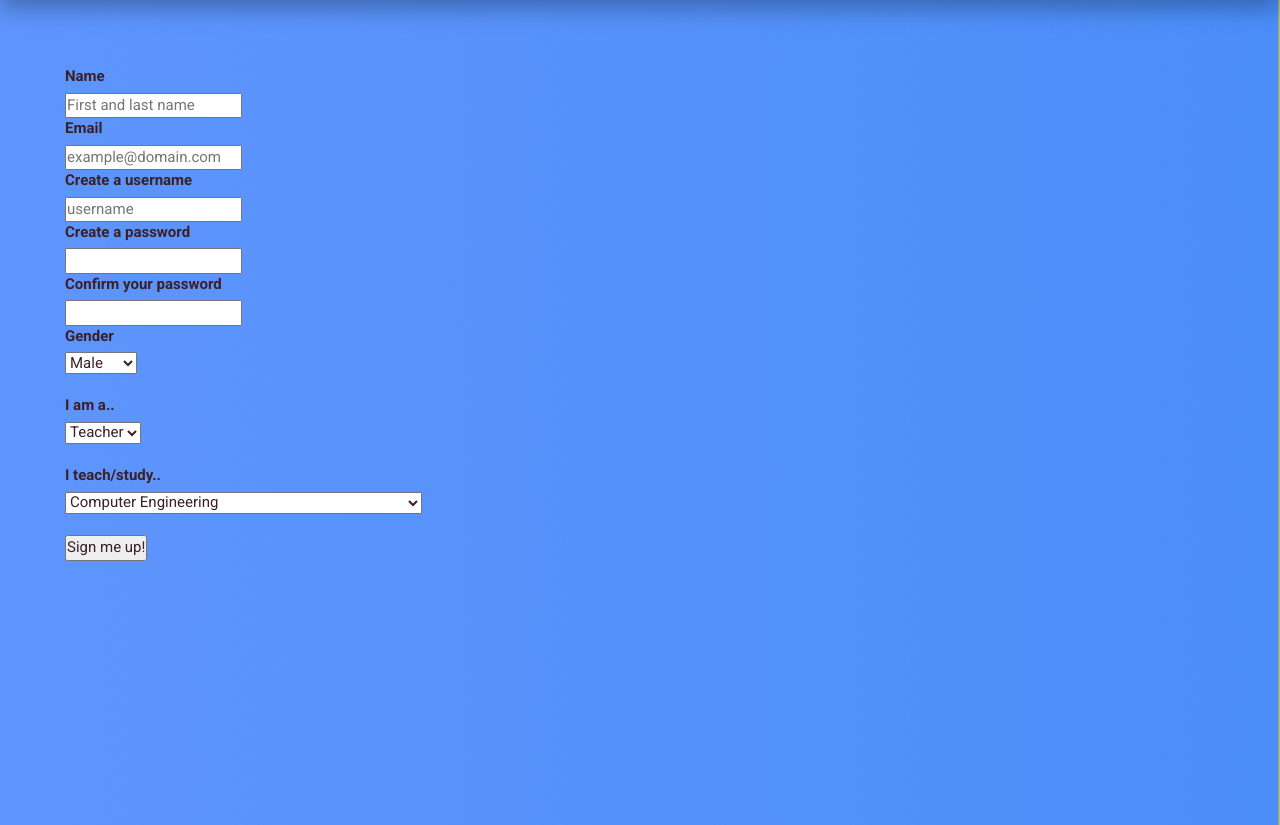
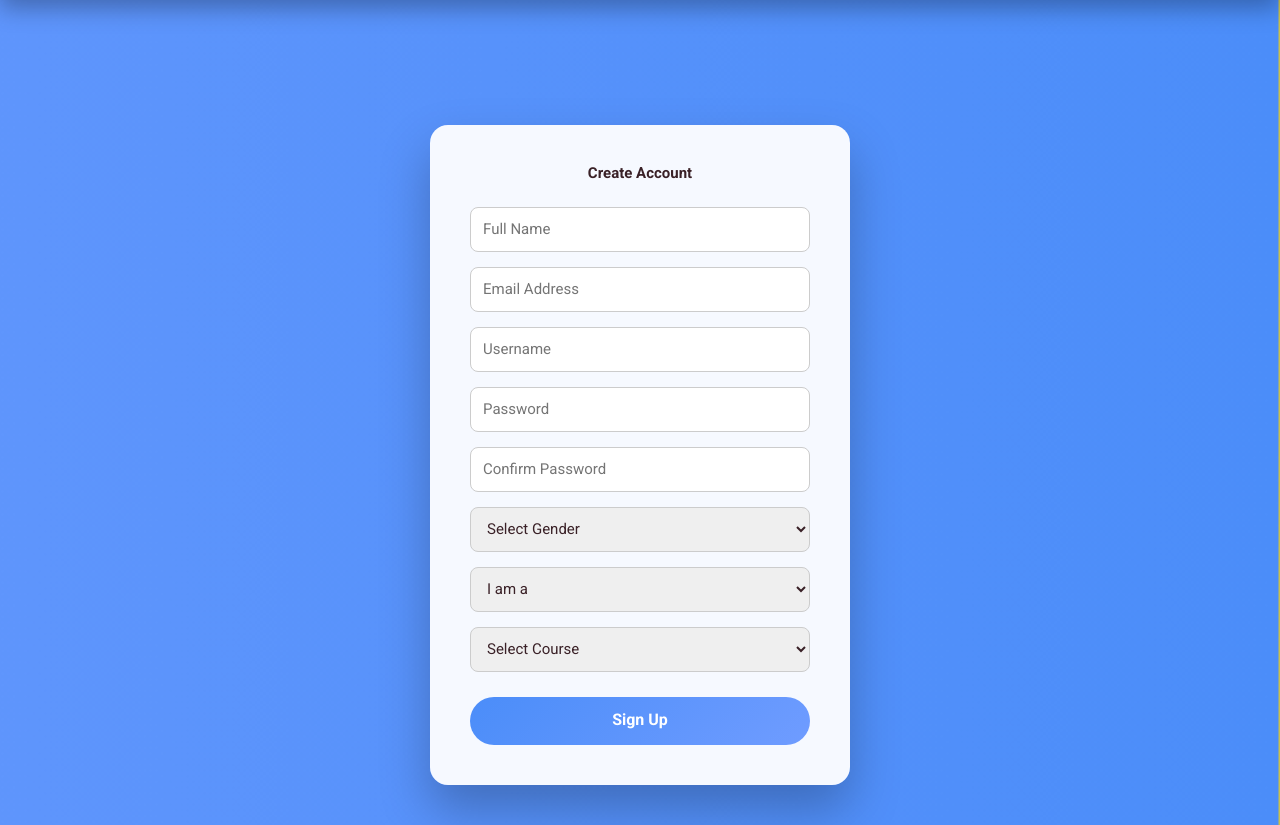
Before and after one commit to mayuripatil5111-cmd/Skill_Exchange_Notes_Sharing, a PHP site: page /signup.php in a window 1280 px wide. Shown: the part 75-900 px from the top of the page. Run offline with PHP 8.4, Linux system fonts and the light colour scheme; some libraries are stand-ins or nearby versions.

Commit message:
Update signup.php

```diff
--- a/signup.php
+++ b/signup.php
@@ -1,124 +1,111 @@
-<?php include 'includes/connection.php';?>
-<?php include 'includes/header.php';?>
-
-<?php include 'includes/navbar.php';?>
+<?php include 'includes/connection.php'; ?>
+<?php include 'includes/header.php'; ?>
+<?php include 'includes/navbar.php'; ?>
 
 <?php
 if (isset($_POST['signup'])) {
+
   require "gump.class.php";
   $gump = new GUMP();
   $_POST = $gump->sanitize($_POST);
 
   $gump->validation_rules(array(
-  'username'    => 'required|alpha_numeric|max_len,20|min_len,4',
-  'name'        => 'required|alpha_space|max_len,30|min_len,5',
-  'email'       => 'required|valid_email',
-  'password'    => 'required|max_len,50|min_len,6',
+    'username' => 'required|alpha_numeric|max_len,20|min_len,4',
+    'name'     => 'required|alpha_space|max_len,30|min_len,5',
+    'email'    => 'required|valid_email',
+    'password' => 'required|max_len,50|min_len,6',
   ));
-$gump->filter_rules(array(
-  'username' => 'trim|sanitize_string',
-  'name'     => 'trim|sanitize_string',
-  'password' => 'trim',
-  'email'    => 'trim|sanitize_email',
-  ));
+
   $validated_data = $gump->run($_POST);
 
-if($validated_data === false) {
-  ?>
-  <center><font color="red" > <?php echo $gump->get_readable_errors(true); ?> </font></center>
-  <?php
+  if ($validated_data === false) {
+    echo "<div class='error'>" . $gump->get_readable_errors(true) . "</div>";
   }
-else if ($_POST['password'] !== $_POST['repassword'])
-{
-  echo  "<center><font color='red'>Passwords do not match </font></center>";
+  else if ($_POST['password'] !== $_POST['repassword']) {
+    echo "<div class='error'>Passwords do not match</div>";
   }
   else {
+
     $username = $validated_data['username'];
-      $checkusername = "SELECT * FROM users WHERE username = '$username'";
-      $run_check = mysqli_query($conn , $checkusername) or die(mysqli_error($conn));
-      $countusername = mysqli_num_rows($run_check);
-      if ($countusername > 0 ) {
-    echo  "<center><font color='red'>Username is already taken! try a different one</font></center>";
+    $email    = $validated_data['email'];
+
+    $checkuser = mysqli_query($conn, "SELECT id FROM users WHERE username='$username'");
+    $checkmail = mysqli_query($conn, "SELECT id FROM users WHERE email='$email'");
+
+    if (mysqli_num_rows($checkuser) > 0) {
+      echo "<div class='error'>Username already exists</div>";
     }
-$email = $validated_data['email'];
-$checkemail = "SELECT * FROM users WHERE email = '$email'";
-      $run_check = mysqli_query($conn , $checkemail) or die(mysqli_error($conn));
-      $countemail = mysqli_num_rows($run_check);
-      if ($countemail > 0 ) {
-    echo  "<center><font color='red'>Email is already taken! try a different one</font></center>";
-}
-
-  else {
-      $name = $validated_data['name'];
-      $email = $validated_data['email'];
-      $pass = $validated_data['password'];
-      $password = password_hash("$pass" , PASSWORD_DEFAULT);
-      $role = $_POST['role'];
-      $course = $_POST['course'];
-      $gender = $_POST['gender'];
-      $joindate = date("F j, Y");
-      $query = "INSERT INTO users(username,name,email,password,role,course,gender,joindate,token) VALUES ('$username' , '$name' , '$email', '$password' , '$role', '$course', '$gender' , '$joindate' , '' )";
-      $result = mysqli_query($conn , $query) or die(mysqli_error($conn));
-      if (mysqli_affected_rows($conn) > 0) {
-        echo "<script>alert('SUCCESSFULLY REGISTERED');
-        window.location.href='login.php';</script>";
+    else if (mysqli_num_rows($checkmail) > 0) {
+      echo "<div class='error'>Email already exists</div>";
     }
     else {
-  echo "<script>alert('Error Occured');</script>";
+
+      $password = password_hash($validated_data['password'], PASSWORD_DEFAULT);
+
+      $query = "INSERT INTO users
+      (username,name,email,password,role,course,gender,joindate,token)
+      VALUES (
+        '$username',
+        '{$validated_data['name']}',
+        '$email',
+        '$password',
+        '{$_POST['role']}',
+        '{$_POST['course']}',
+        '{$_POST['gender']}',
+        '".date("F j, Y")."',
+        ''
+      )";
+
+      if (mysqli_query($conn, $query)) {
+        echo "<script>alert('Registered successfully'); window.location='login.php';</script>";
+      } else {
+        echo "<div class='error'>Something went wrong</div>";
       }
     }
   }
 }
 ?>
-<br>
 
-<div class="container">
+<!-- ================= SIGNUP CARD ================= -->
+<div class="signup-card">
+  <h2>Create Account</h2>
 
+  <form method="POST">
 
-      <div  class="form">
-        <form id="contactform" method="POST">
-          <p class="contact"><label for="name">Name</label></p>
-          <input id="name" name="name" placeholder="First and last name" required="" tabindex="1" type="text" value="<?php if(isset($_POST['signup'])) { echo $_POST['name']; } ?>">
+    <input type="text" name="name" placeholder="Full Name" required>
+    <input type="email" name="email" placeholder="Email Address" required>
+    <input type="text" name="username" placeholder="Username" required>
 
-          <p class="contact"><label for="email">Email</label></p>
-          <input id="email" name="email" placeholder="example@domain.com" required="" type="email" value="<?php if(isset($_POST['signup'])) { echo $_POST['email']; } ?>">
+    <input type="password" name="password" placeholder="Password" required>
+    <input type="password" name="repassword" placeholder="Confirm Password" required>
 
-                <p class="contact"><label for="username">Create a username</label></p>
-          <input id="username" name="username" placeholder="username" required="" tabindex="2" type="text" value="<?php if(isset($_POST['signup'])) { echo $_POST['username']; } ?>">
+    <select name="gender" required>
+      <option value="">Select Gender</option>
+      <option>Male</option>
+      <option>Female</option>
+    </select>
 
-                <p class="contact"><label for="password">Create a password</label></p>
-          <input type="password" id="password" name="password" required="">
-                <p class="contact"><label for="repassword">Confirm your password</label></p>
-          <input type="password" id="repassword" name="repassword" required="">
-
-            <p class="contact"><label for="gender">Gender </label></p>
-            <select class="select-style gender" name="gender">
-            <option value="Male">Male</option>
-            <option value="Female">Female</option>
-            </select><br><br>
-
-            <p class="contact"><label for="role">I am a..</label></p>
-            <select class="select-style gender" name="role">
+    <select name="role" required>
+      <option value="">I am a</option>
       <option value="teacher">Teacher</option>
       <option value="student">Student</option>
-            </select><br><br>
+    </select>
 
-            <p class="contact"><label for="course">I teach/study..</label></p>
-            <select class="select-style gender" name="course">
-            <option value="Computer Science">Computer Engineering</option>
-            <option value="Computer Science and Engineering">Computer Science and Engineering (Data Science)</option>
-            <option value="Electrical">Electrical Engineering</option>
-            <option value="Mechanical">Mechanical Engineering</option>
-            <option value="Electronics and Telecommunication">Electronics and Telecommunication Engineering</option>
-            <option value="Civil">Civil Engineering</option>
-            <option value="IT">IT Engineering</option>
-            <option value="AIML">AIML Engineering</option>
-            <option value="AIDS">AIDS Engineering</option>
-          </select><br><br>
+    <select name="course" required>
+      <option value="">Select Course</option>
+      <option>Computer Engineering</option>
+      <option>Computer Science & Data Science</option>
+      <option>Mechanical Engineering</option>
+      <option>Electrical Engineering</option>
+      <option>Civil Engineering</option>
+      <option>IT Engineering</option>
+      <option>AIML Engineering</option>
+      <option>AIDS Engineering</option>
+    </select>
 
-            <input class="buttom" name="signup" id="submit" tabindex="5" value="Sign me up!" type="submit">
+    <button type="submit" name="signup">Sign Up</button>
+
   </form>
-</div>
 </div>
 
 </body>
```
Lines whose indentation alone changed are shown as unchanged.
